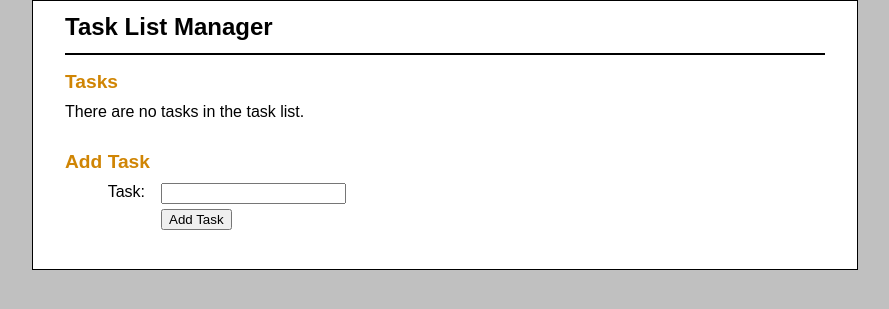
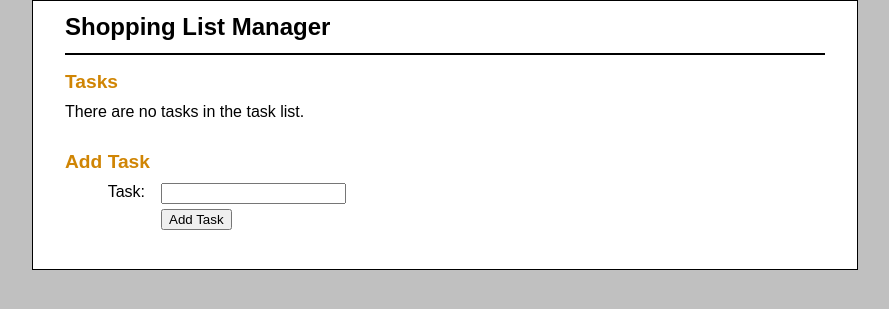
Before and after one commit to ABSZ1/ASSESSMENT, a PHP site: page /index.php in a window 1280 px wide. Shown: the top 309 px of the page, without its empty margins (195-1084 px from the left). Run offline with PHP 8.4, Linux system fonts and the light colour scheme; data that the repository does not hold is empty.

Commit message:
Update shopping_list.php

```diff
--- a/shopping_list.php
+++ b/shopping_list.php
@@ -1,12 +1,12 @@
 <!DOCTYPE html>
 <html>
 <head>
-    <title>Task List Manager</title>
+    <title>Shopping List Manager</title>
     <link rel="stylesheet" type="text/css" href="main.css">
 </head>
 <body>
     <header>
-        <h1>Task List Manager</h1>
+        <h1>Shopping List Manager</h1>
     </header>
     <main>
         <!-- part 1: the errors -->
```
